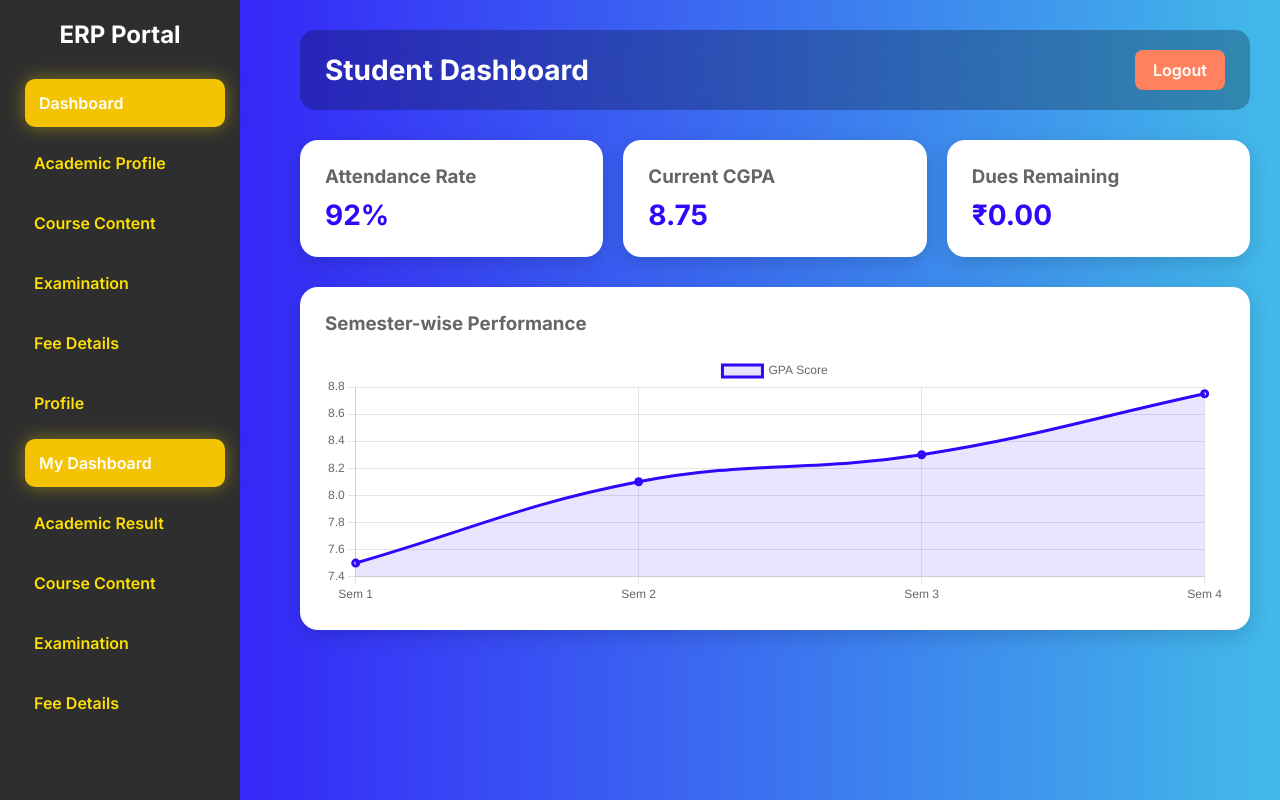
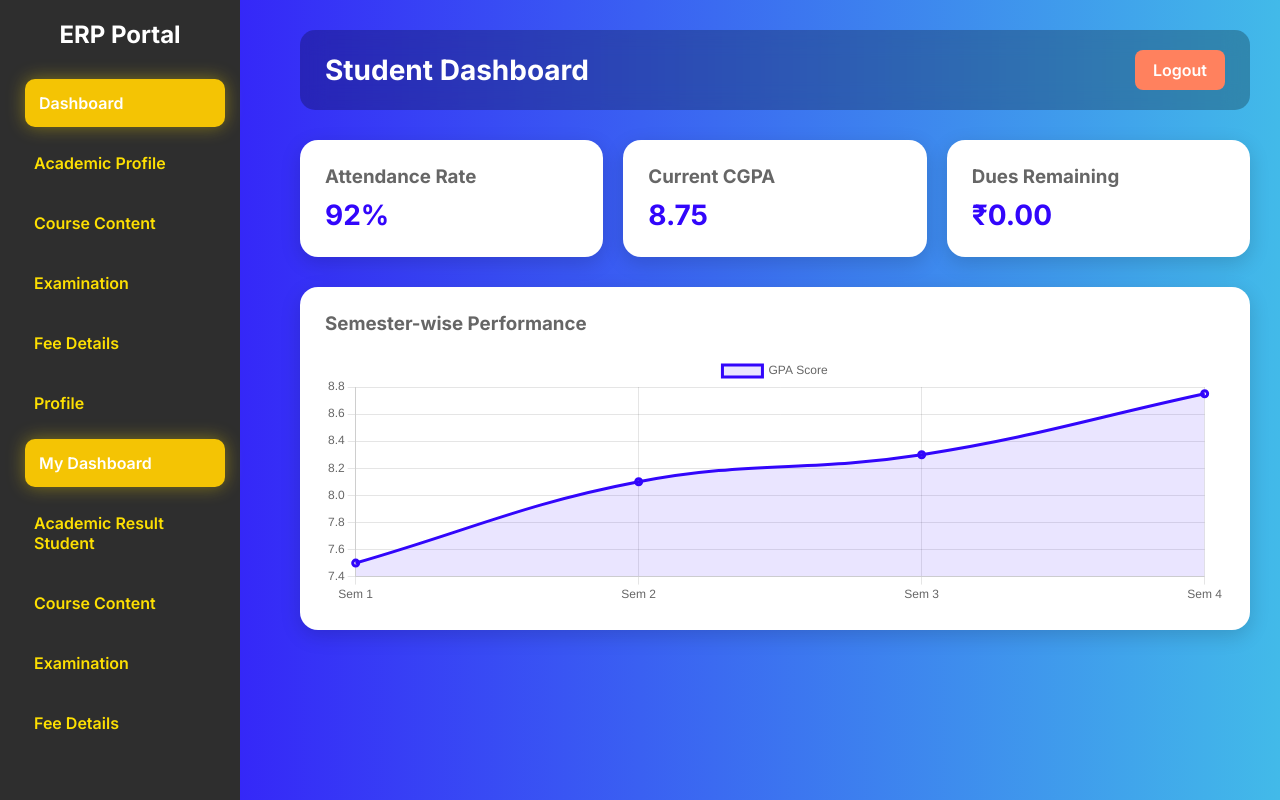
Before and after one commit to adnanoxo/Major-6, a Flask app: template templates/student_dash.html in a window 1280 px wide. Run offline with Flask 3, Linux system fonts and the light colour scheme; the template is opened without the code that fills it, so the values that code supplies are empty.

Commit message:
reverted to aatish push

```diff
--- a/templates/student_dash.html
+++ b/templates/student_dash.html
@@ -280,7 +280,7 @@ body{
     </a>
 
     <a href="#" class="active">My Dashboard</a>
-    <a href="result_verification.html">Academic Result</a>
+    <a href="result_verification.html">Academic Result Student</a>
     <a href="#">Course Content</a>
     <a href="#">Examination</a>
     <a href="#">Fee Details</a>
```
